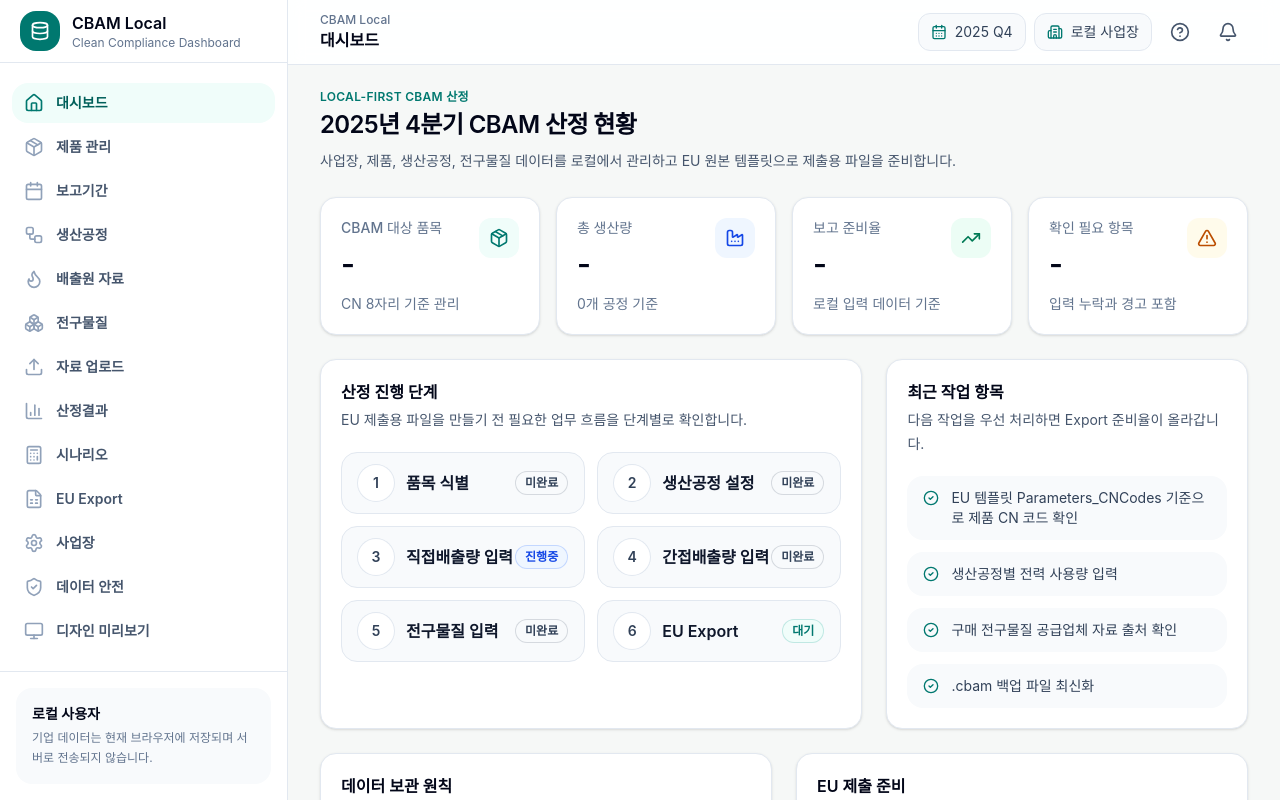
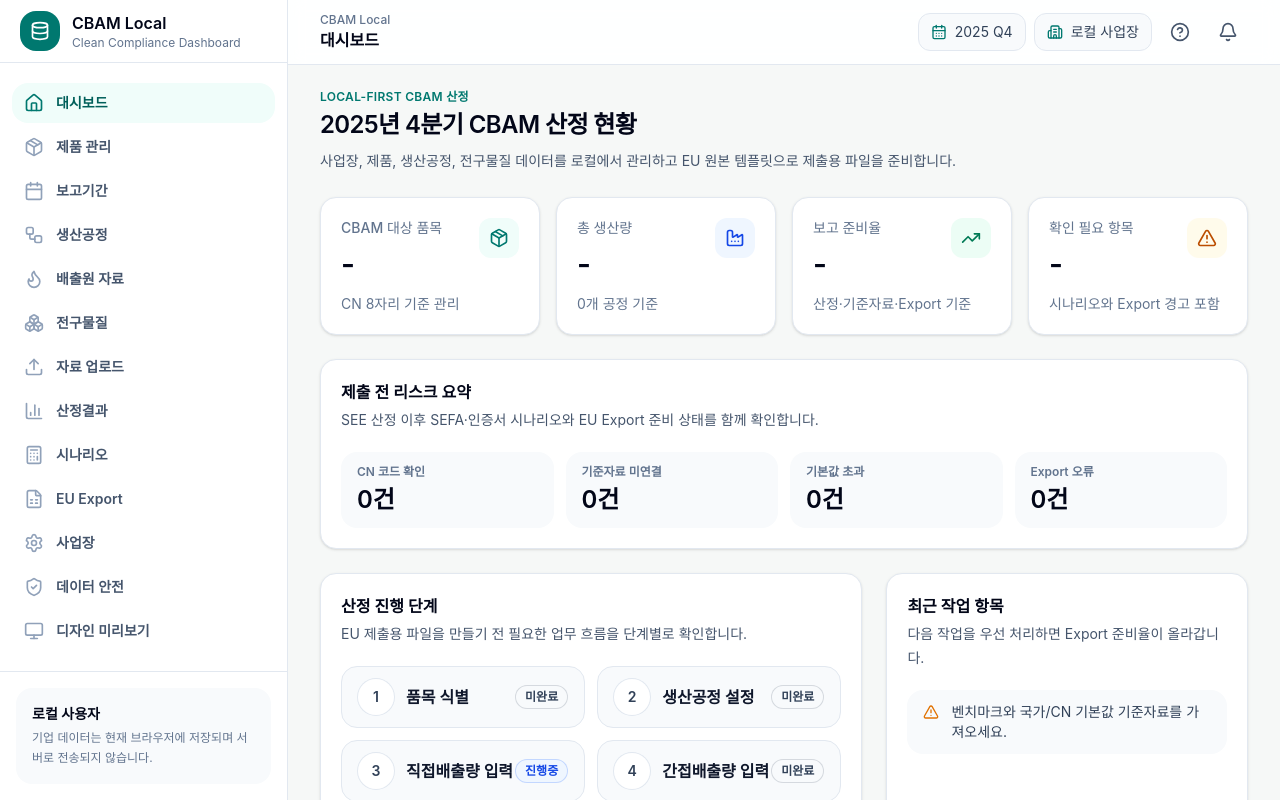
Before and after one commit to neod00/cbam-local-pwa, a Next.js app: page / in a window 1280 px wide. Shown: the top 800 px of the page. Built offline with nearby package versions, Linux system fonts and the light colour scheme.

Commit message:
Surface submission risks on dashboard

```diff
--- a/src/app/page.tsx
+++ b/src/app/page.tsx
@@ -2,7 +2,15 @@
 
 import { PageHeader, SectionCard, StatCard, StatusBadge } from '@/components/ui';
 import { calculateLocalResults, type LocalCalculationResult } from '@/lib/calculation-engine';
-import { listLocalItems, seedLocalData } from '@/lib/local-db';
+import { evaluateEuExportReadiness } from '@/lib/eu-template-export';
+import { getLocalSetting, listLocalItems, seedLocalData } from '@/lib/local-db';
+import type { ImportedBenchmarkReference, ImportedDefaultValueReference } from '@/lib/reference-workbooks';
+import {
+  calculateProductScenarios,
+  summarizeScenarioRisks,
+  type ScenarioAssumptions,
+  type ScenarioRiskSummary,
+} from '@/lib/scenario-calculation';
 import { AlertTriangle, CheckCircle2, Factory, FileSpreadsheet, Package, TrendingUp } from 'lucide-react';
 import Link from 'next/link';
 import { useEffect, useMemo, useState } from 'react';
@@ -14,7 +22,26 @@ function formatNumber(value: number) {
 type DashboardTask = {
   label: string;
   href: string;
-  tone: 'success' | 'warning';
+  tone: 'success' | 'warning' | 'danger' | 'info';
+};
+
+const DASHBOARD_SCENARIO_ASSUMPTIONS: ScenarioAssumptions = {
+  origin_country: 'South Korea',
+  default_value_year: '2026',
+  cbam_factor: 0.975,
+  cscf: 1,
+  certificate_price_eur: 80,
+};
+
+const EMPTY_SCENARIO_RISK_SUMMARY: ScenarioRiskSummary = {
+  missing_cn_count: 0,
+  missing_official_reference_count: 0,
+  missing_reference_count: 0,
+  above_default_count: 0,
+  certificate_exposure_count: 0,
+  total_certificate_quantity_indicator: 0,
+  total_certificate_cost_indicator_eur: 0,
+  is_ready_for_review: false,
 };
 
 export default function Home() {
@@ -22,25 +49,52 @@ export default function Home() {
   const [productCount, setProductCount] = useState(0);
   const [processCount, setProcessCount] = useState(0);
   const [precursorCount, setPrecursorCount] = useState(0);
+  const [scenarioRiskSummary, setScenarioRiskSummary] = useState<ScenarioRiskSummary>(EMPTY_SCENARIO_RISK_SUMMARY);
+  const [exportIssueCount, setExportIssueCount] = useState(0);
+  const [exportErrorCount, setExportErrorCount] = useState(0);
+  const [hasBenchmarkReference, setHasBenchmarkReference] = useState(false);
+  const [hasDefaultValueReference, setHasDefaultValueReference] = useState(false);
   const [loading, setLoading] = useState(true);
 
   useEffect(() => {
     async function loadDashboard() {
       setLoading(true);
       await seedLocalData();
-      const [processes, precursors, products, periods, sourceStreams, productOutputLines] = await Promise.all([
+      const [
+        processes,
+        precursors,
+        products,
+        periods,
+        sourceStreams,
+        productOutputLines,
+        benchmarks,
+        defaultValues,
+      ] = await Promise.all([
         listLocalItems('processes'),
         listLocalItems('precursors'),
         listLocalItems('products'),
         listLocalItems('periods'),
         listLocalItems('source_streams'),
         listLocalItems('product_output_lines'),
+        getLocalSetting<ImportedBenchmarkReference>('reference:benchmarks'),
+        getLocalSetting<ImportedDefaultValueReference>('reference:default-values'),
       ]);
+      const localResults = calculateLocalResults({ processes, precursors, products, periods, sourceStreams, productOutputLines });
+      const scenarios = calculateProductScenarios(localResults, DASHBOARD_SCENARIO_ASSUMPTIONS, {
+        benchmarks,
+        defaultValues,
+      });
+      const exportReadiness = evaluateEuExportReadiness({ processes, sourceStreams, precursors, products });
 
       setProductCount(products.length);
       setProcessCount(processes.length);
       setPrecursorCount(precursors.length);
-      setResults(calculateLocalResults({ processes, precursors, products, periods, sourceStreams, productOutputLines }));
+      setResults(localResults);
+      setScenarioRiskSummary(summarizeScenarioRisks(scenarios));
+      setExportIssueCount(exportReadiness.issues.length);
+      setExportErrorCount(exportReadiness.errorCount);
+      setHasBenchmarkReference(Boolean(benchmarks));
+      setHasDefaultValueReference(Boolean(defaultValues));
       setLoading(false);
     }
 
@@ -58,21 +112,59 @@ export default function Home() {
         tone: 'warning' as const,
       }))
     );
-    const warningCount = warningTasks.length;
+    const scenarioActionTasks: DashboardTask[] = [];
+
+    if (scenarioRiskSummary.missing_cn_count > 0) {
+      scenarioActionTasks.push({
+        label: `CN 코드가 없는 품목 ${scenarioRiskSummary.missing_cn_count}건을 먼저 확인하세요.`,
+        href: '/products',
+        tone: 'danger',
+      });
+    }
+
+    if (scenarioRiskSummary.missing_official_reference_count > 0 || !hasBenchmarkReference || !hasDefaultValueReference) {
+      scenarioActionTasks.push({
+        label: '벤치마크와 국가/CN 기본값 기준자료를 가져오세요.',
+        href: '/upload',
+        tone: 'warning',
+      });
+    }
+
+    if (scenarioRiskSummary.above_default_count > 0) {
+      scenarioActionTasks.push({
+        label: `기본값보다 SEE가 높은 품목 ${scenarioRiskSummary.above_default_count}건의 대응 시나리오를 검토하세요.`,
+        href: '/scenarios',
+        tone: 'warning',
+      });
+    }
+
+    if (exportErrorCount > 0) {
+      scenarioActionTasks.push({
+        label: `EU Export를 막는 오류 ${exportErrorCount}건을 해결하세요.`,
+        href: '/export',
+        tone: 'danger',
+      });
+    }
+
+    const warningCount = warningTasks.length + scenarioRiskSummary.missing_reference_count + scenarioRiskSummary.above_default_count + exportIssueCount;
     const sourceStreamWarningCount = results.filter(
       (result) => result.source_stream_count > 0 && Math.abs(result.source_stream_delta_tco2e) > 0.01
     ).length;
     const indirectApplicableCount = results.filter((result) => result.indirect_emissions_applicable).length;
     const indirectCompleted = results.some((result) => result.indirect_emissions_applicable && result.indirect_see > 0);
     const indirectNotRequired = results.length > 0 && indirectApplicableCount === 0;
+    const hasOfficialReferences = hasBenchmarkReference && hasDefaultValueReference;
     const completedSteps = [
       productCount > 0,
       processCount > 0,
       sourceStreamWarningCount === 0 && results.some((result) => result.source_stream_count > 0),
       indirectCompleted || indirectNotRequired,
       precursorCount > 0,
+      hasOfficialReferences,
+      scenarioRiskSummary.is_ready_for_review,
+      exportErrorCount === 0,
     ].filter(Boolean).length;
-    const readinessRate = Math.round((completedSteps / 6) * 100);
+    const readinessRate = Math.round((completedSteps / 8) * 100);
 
     const steps = [
       { name: '품목 식별', status: productCount > 0 ? '완료' : '미완료', tone: productCount > 0 ? 'success' as const : 'neutral' as const },
@@ -88,16 +180,31 @@ export default function Home() {
         tone: indirectNotRequired || indirectCompleted ? 'success' as const : 'neutral' as const,
       },
       { name: '전구물질 입력', status: precursorCount > 0 ? '완료' : '미완료', tone: precursorCount > 0 ? 'success' as const : 'neutral' as const },
-      { name: 'EU Export', status: warningCount > 0 ? '검토중' : '대기', tone: warningCount > 0 ? 'warning' as const : 'pending' as const },
+      {
+        name: '공식 기준자료 연결',
+        status: hasOfficialReferences ? '완료' : '확인필요',
+        tone: hasOfficialReferences ? 'success' as const : 'warning' as const,
+      },
+      {
+        name: 'SEFA·인증서 검토',
+        status: scenarioRiskSummary.is_ready_for_review ? '검토가능' : '확인필요',
+        tone: scenarioRiskSummary.is_ready_for_review ? 'success' as const : 'warning' as const,
+      },
+      {
+        name: 'EU Export',
+        status: exportErrorCount > 0 ? '오류' : exportIssueCount > 0 ? '검토중' : '대기',
+        tone: exportErrorCount > 0 ? 'danger' as const : exportIssueCount > 0 ? 'warning' as const : 'pending' as const,
+      },
     ];
 
-    const recentTasks: DashboardTask[] = warningTasks.length > 0
-      ? warningTasks.slice(0, 4)
+    const priorityTasks = [...scenarioActionTasks, ...warningTasks];
+    const recentTasks: DashboardTask[] = priorityTasks.length > 0
+      ? priorityTasks.slice(0, 4)
       : [
         { label: 'EU 템플릿 Parameters_CNCodes 기준으로 제품 CN 코드 확인', href: '/products', tone: 'success' as const },
+        { label: '공식 기준자료를 가져와 SEFA·인증서 시나리오를 확인', href: '/scenarios', tone: 'success' as const },
         { label: indirectNotRequired ? 'CN 코드별 간접배출 제외 여부 확인' : '생산공정별 전력 사용량 입력', href: '/processes', tone: 'success' as const },
-        { label: '구매 전구물질 공급업체 자료 출처 확인', href: '/precursors', tone: 'success' as const },
-        { label: '.cbam 백업 파일 최신화', href: '/settings', tone: 'success' as const },
+        { label: 'EU 원본 템플릿 복사본 Export 준비', href: '/export', tone: 'success' as const },
       ];
 
     return {
@@ -107,7 +214,17 @@ export default function Home() {
       steps,
       recentTasks,
     };
-  }, [precursorCount, processCount, productCount, results]);
+  }, [
+    exportErrorCount,
+    exportIssueCount,
+    hasBenchmarkReference,
+    hasDefaultValueReference,
+    precursorCount,
+    processCount,
+    productCount,
+    results,
+    scenarioRiskSummary,
+  ]);
 
   return (
     <div className="space-y-6">
@@ -120,9 +237,33 @@ export default function Home() {
       <div className="grid grid-cols-1 gap-4 sm:grid-cols-2 xl:grid-cols-4">
         <StatCard label="CBAM 대상 품목" value={loading ? '-' : `${productCount}개`} helper="CN 8자리 기준 관리" icon={Package} tone="pending" />
         <StatCard label="총 생산량" value={loading ? '-' : `${formatNumber(dashboard.totalOutput)}t`} helper={`${processCount}개 공정 기준`} icon={Factory} tone="info" />
-        <StatCard label="보고 준비율" value={loading ? '-' : `${dashboard.readinessRate}%`} helper="로컬 입력 데이터 기준" icon={TrendingUp} tone="success" />
-        <StatCard label="확인 필요 항목" value={loading ? '-' : `${dashboard.warningCount}건`} helper="입력 누락과 경고 포함" icon={AlertTriangle} tone="warning" />
+        <StatCard label="보고 준비율" value={loading ? '-' : `${dashboard.readinessRate}%`} helper="산정·기준자료·Export 기준" icon={TrendingUp} tone="success" />
+        <StatCard label="확인 필요 항목" value={loading ? '-' : `${dashboard.warningCount}건`} helper="시나리오와 Export 경고 포함" icon={AlertTriangle} tone="warning" />
       </div>
+
+      <SectionCard
+        title="제출 전 리스크 요약"
+        description="SEE 산정 이후 SEFA·인증서 시나리오와 EU Export 준비 상태를 함께 확인합니다."
+      >
+        <div className="grid grid-cols-1 gap-3 md:grid-cols-4">
+          <div className="rounded-2xl bg-slate-50 px-4 py-3">
+            <p className="text-xs font-semibold text-slate-500">CN 코드 확인</p>
+            <p className="mt-1 text-2xl font-semibold text-slate-950">{scenarioRiskSummary.missing_cn_count}건</p>
+          </div>
+          <div className="rounded-2xl bg-slate-50 px-4 py-3">
+            <p className="text-xs font-semibold text-slate-500">기준자료 미연결</p>
+            <p className="mt-1 text-2xl font-semibold text-slate-950">{scenarioRiskSummary.missing_official_reference_count}건</p>
+          </div>
+          <div className="rounded-2xl bg-slate-50 px-4 py-3">
+            <p className="text-xs font-semibold text-slate-500">기본값 초과</p>
+            <p className="mt-1 text-2xl font-semibold text-slate-950">{scenarioRiskSummary.above_default_count}건</p>
+          </div>
+          <div className="rounded-2xl bg-slate-50 px-4 py-3">
+            <p className="text-xs font-semibold text-slate-500">Export 오류</p>
+            <p className="mt-1 text-2xl font-semibold text-slate-950">{exportErrorCount}건</p>
+          </div>
+        </div>
+      </SectionCard>
 
       <div className="grid grid-cols-1 gap-6 xl:grid-cols-[minmax(0,1.5fr)_minmax(320px,1fr)]">
         <SectionCard
@@ -149,7 +290,7 @@ export default function Home() {
             {dashboard.recentTasks.map((task) => (
               <li key={`${task.href}-${task.label}`}>
                 <Link href={task.href} className="flex gap-3 rounded-2xl bg-slate-50 px-4 py-3 text-sm text-slate-700 transition hover:bg-teal-50">
-                  {task.tone === 'warning' ? (
+                  {task.tone === 'warning' || task.tone === 'danger' ? (
                     <AlertTriangle className="mt-0.5 h-4 w-4 flex-shrink-0 text-amber-600" />
                   ) : (
                     <CheckCircle2 className="mt-0.5 h-4 w-4 flex-shrink-0 text-teal-700" />
```
